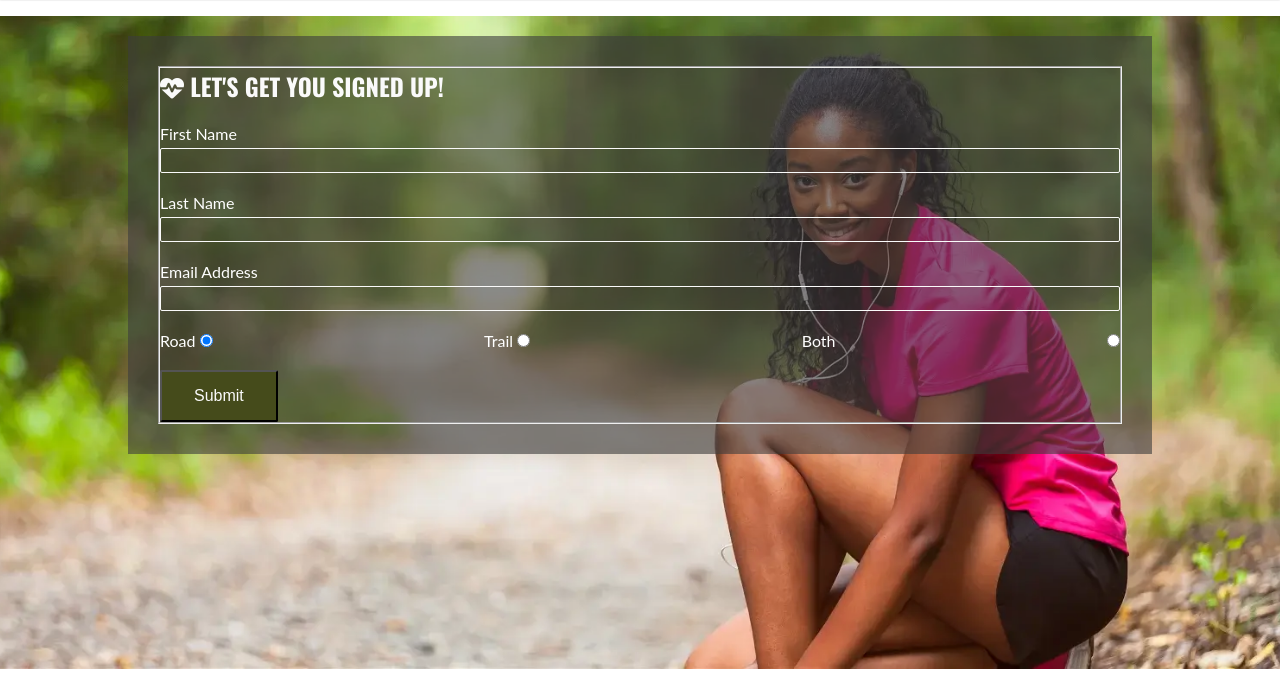
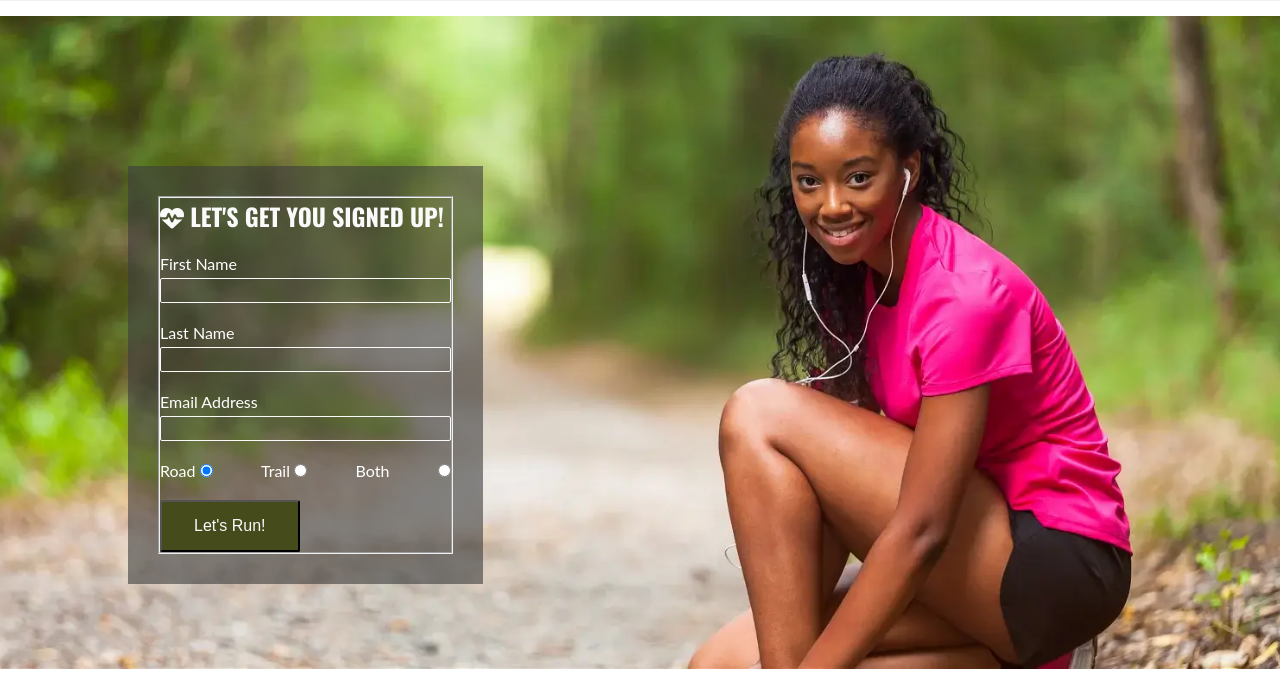
Before and after one commit to maxwellsor169/LOVE-RUNNING1, a plain HTML site: page signup.html in a window 1280 px wide. Shown: the part 63-749 px from the top of the page. Drawn offline with nearby package versions, Linux system fonts and the light colour scheme.

Commit message:
Adding style the form section

```diff
--- a/assests/css/style.css
+++ b/assests/css/style.css
@@ -128,9 +128,9 @@ main {
     /* Signup Section Styling */
                            /* Manin Content */
 
-    main {flex: 1 0 auto; margin-top: 47px; display: flex; flex-direction: column;}
+     main {flex: 1 0 auto; margin-top: 47px; display: flex; flex-direction: column;}
 
-    #signup {background: url(../images/signup-image.webp);
+    #signup {background-image: url(../images/signup-image.webp);
         background-size: cover;
         background-position: 75%;
         flex-grow: 1;
@@ -198,6 +198,15 @@ main {
 
     main {margin-top: 79px;}
 
+    /* Signup */
+    #signup {background-position: center; position: relative;}
+
+    #signup-form {position: absolute; max-width: 400px; top: 150px; left: 10%;}
+
+    .text-input:hover {border-color: #f16c6b;}
+
+    .join-button:hover {background-color: #fafafa; color: #454b1b;}
+
     /* Hero */
     #cover-text {width: 300px; right: 50px;}
 
--- a/signup.html
+++ b/signup.html
@@ -60,7 +60,7 @@
                             <label for="both">Both</label>
                             <input type="radio" value="both" name="both" id="both">
                             </div>
-                            <button type="submit" class="join-button">Submit</button>
+                            <button type="submit" class="join-button">Let's Run!</button>
                         </div>
                     </div>
                 </fieldset>
```
